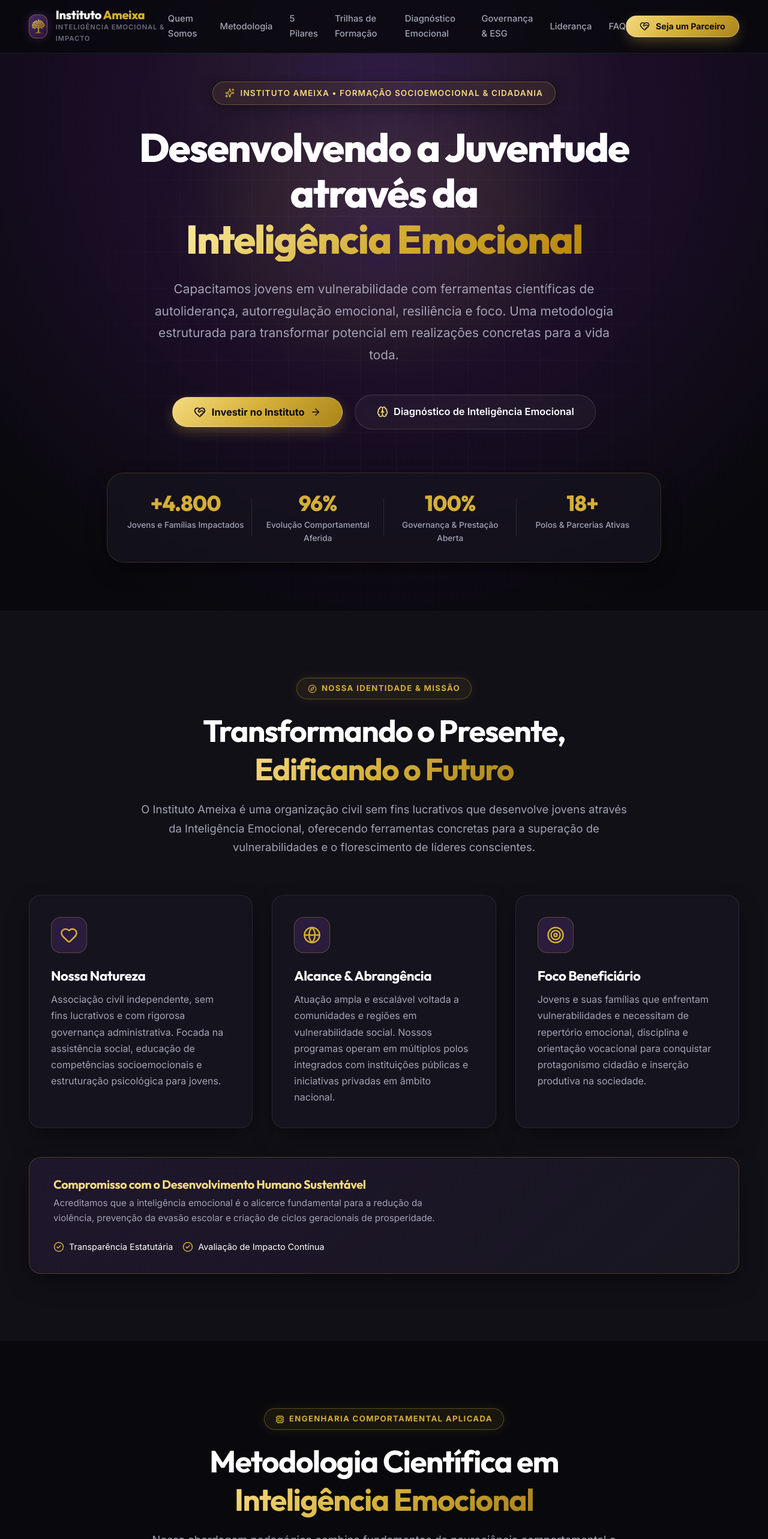
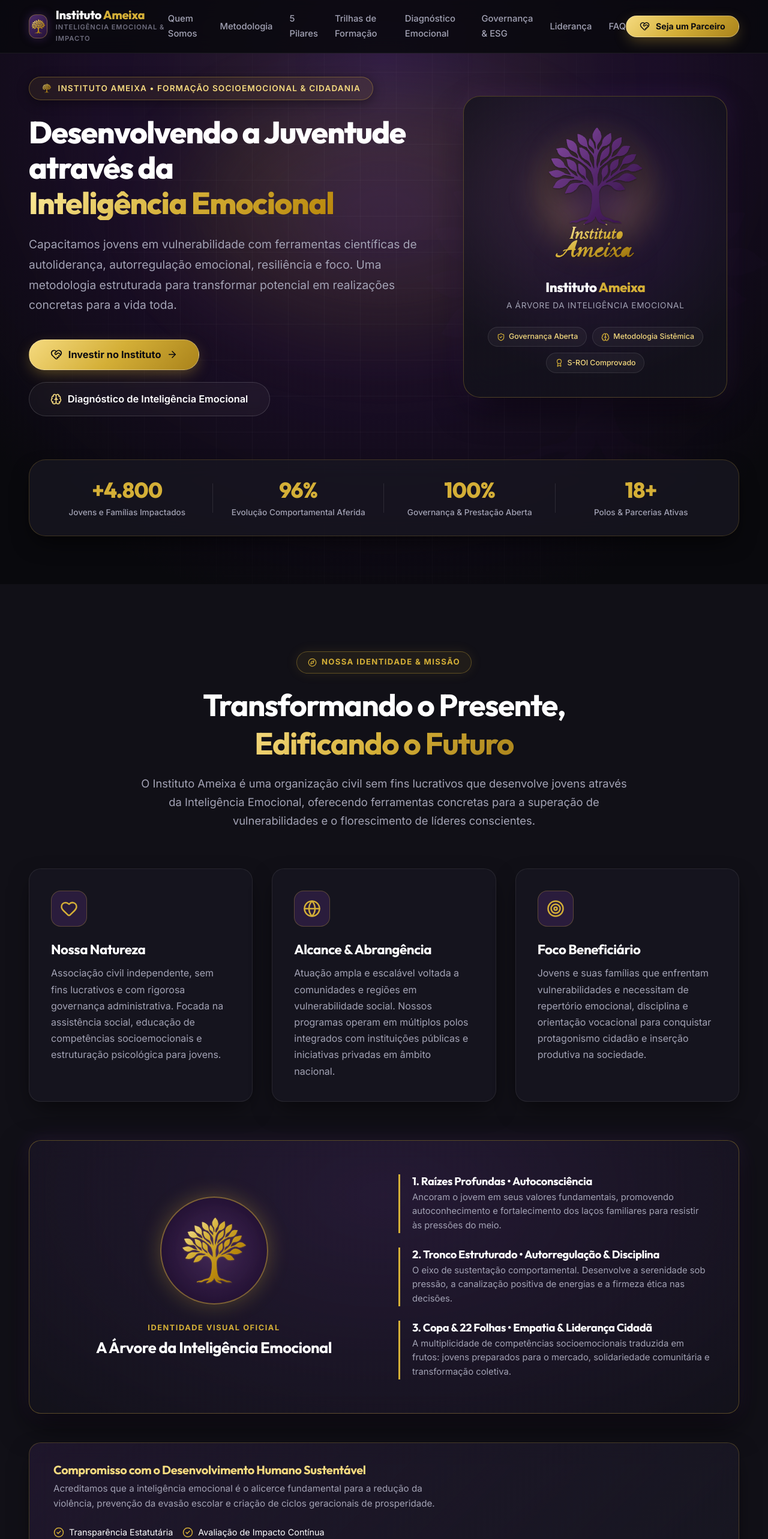
Before and after one commit to KrayKrazy/institutoameixa, a React (Vite) app: page / in a window 1280 px wide. Shown: the top 2566 px of the page at 60% size. Built offline with nearby package versions, Linux system fonts and the light colour scheme.

Commit message:
feat(ui): aplicar identidade visual oficial e anatomia da arvore da inteligencia emocional no site

```diff
--- a/src/components/Footer.jsx
+++ b/src/components/Footer.jsx
@@ -1,5 +1,5 @@
 import React, { useState } from 'react';
-import { Mail, Phone, Shield, Sparkles, Check, ArrowRight, HeartHandshake } from 'lucide-react';
+import { Mail, Phone, Shield, Check, ArrowRight, HeartHandshake } from 'lucide-react';
 
 const Footer = ({ onOpenPartnerModal }) => {
   const [newsletterEmail, setNewsletterEmail] = useState('');
--- a/src/components/Header.jsx
+++ b/src/components/Header.jsx
@@ -1,5 +1,5 @@
 import React, { useState, useEffect } from 'react';
-import { Sparkles, Menu, X, ArrowUpRight, HeartHandshake } from 'lucide-react';
+import { Menu, X, ArrowUpRight, HeartHandshake } from 'lucide-react';
 import styles from './Header.module.css';
 
 const Header = ({ onOpenPartnerModal }) => {
--- a/src/components/Hero.jsx
+++ b/src/components/Hero.jsx
@@ -1,16 +1,24 @@
 import React from 'react';
-import { ArrowRight, Sparkles, Brain, HeartHandshake } from 'lucide-react';
+import { ArrowRight, Brain, HeartHandshake, ShieldCheck, Award } from 'lucide-react';
 import styles from './Hero.module.css';
 
 const Hero = ({ onOpenPartnerModal }) => {
   return (
     <section className={styles.hero} id="inicio">
       <div className={styles.heroGlow} />
+      <div className={styles.treeWatermark} />
       <div className={styles.gridPattern} />
 
       <div className={`container ${styles.content}`}>
+        <div className={styles.heroSplit}>
+          {/* Coluna Esquerda: Mensagem Institucional */}
+          <div className={styles.leftCol}>
             <div className={styles.taglineBadge}>
-          <Sparkles size={16} color="var(--accent)" />
+              <img
+                src="/logo-symbol-gold.svg"
+                alt="Símbolo"
+                style={{ width: '18px', height: '18px' }}
+              />
               <span>Instituto Ameixa • Formação Socioemocional & Cidadania</span>
             </div>
 
@@ -41,6 +49,44 @@
                 <span>Diagnóstico de Inteligência Emocional</span>
               </a>
             </div>
+          </div>
+
+          {/* Coluna Direita: Vitrine do Emblema Oficial da Árvore */}
+          <div className={styles.rightCol}>
+            <div className={styles.emblemCard}>
+              <div className={styles.emblemImgWrapper}>
+                <div className={styles.emblemAura} />
+                <img
+                  src="/logo-vertical.svg"
+                  alt="Árvore da Inteligência Emocional - Instituto Ameixa"
+                  className={styles.emblemLogo}
+                />
+              </div>
+
+              <h2 className={styles.emblemTitle}>
+                Instituto <span>Ameixa</span>
+              </h2>
+              <p className={styles.emblemSub}>
+                A Árvore da Inteligência Emocional
+              </p>
+
+              <div className={styles.emblemBadges}>
+                <span className={styles.emblemPill}>
+                  <ShieldCheck size={14} color="var(--accent)" />
+                  <span>Governança Aberta</span>
+                </span>
+                <span className={styles.emblemPill}>
+                  <Brain size={14} color="var(--accent)" />
+                  <span>Metodologia Sistêmica</span>
+                </span>
+                <span className={styles.emblemPill}>
+                  <Award size={14} color="var(--accent)" />
+                  <span>S-ROI Comprovado</span>
+                </span>
+              </div>
+            </div>
+          </div>
+        </div>
 
         {/* Barra de Impacto & Métricas Enterprise */}
         <div className={styles.statsBar}>
--- a/src/components/Hero.module.css
+++ b/src/components/Hero.module.css
@@ -4,21 +4,36 @@
   display: flex;
   align-items: center;
   justify-content: center;
-  padding: 8.5rem 0 5rem 0;
+  padding: 8rem 0 5rem 0;
   overflow: hidden;
-  background: radial-gradient(circle at 50% 20%, rgba(106, 60, 151, 0.28) 0%, rgba(39, 18, 56, 0.6) 45%, rgba(9, 9, 13, 1) 85%);
+  background: radial-gradient(circle at 50% 15%, rgba(121, 66, 171, 0.22) 0%, rgba(39, 18, 56, 0.6) 45%, rgba(9, 9, 13, 1) 85%);
 }
 
 .heroGlow {
   position: absolute;
-  top: 15%;
+  top: 10%;
   left: 50%;
   transform: translateX(-50%);
-  width: 720px;
-  height: 480px;
-  background: radial-gradient(ellipse, rgba(121, 66, 171, 0.22) 0%, rgba(212, 175, 55, 0.08) 40%, transparent 70%);
-  filter: blur(40px);
+  width: 850px;
+  height: 520px;
+  background: radial-gradient(ellipse, rgba(126, 70, 155, 0.25) 0%, rgba(212, 175, 55, 0.1) 40%, transparent 70%);
+  filter: blur(50px);
   pointer-events: none;
+}
+
+.treeWatermark {
+  position: absolute;
+  top: 50%;
+  right: -5%;
+  transform: translateY(-50%);
+  width: 700px;
+  height: 700px;
+  opacity: 0.04;
+  pointer-events: none;
+  background-image: url('/logo-symbol.svg');
+  background-repeat: no-repeat;
+  background-position: center;
+  background-size: contain;
 }
 
 .gridPattern {
@@ -30,17 +45,27 @@
   background-image: linear-gradient(rgba(255, 255, 255, 0.03) 1px, transparent 1px),
     linear-gradient(90deg, rgba(255, 255, 255, 0.03) 1px, transparent 1px);
   background-size: 60px 60px;
-  mask-image: radial-gradient(circle at center, black 35%, transparent 75%);
-  -webkit-mask-image: radial-gradient(circle at center, black 35%, transparent 75%);
+  mask-image: radial-gradient(circle at center, black 40%, transparent 80%);
+  -webkit-mask-image: radial-gradient(circle at center, black 40%, transparent 80%);
   pointer-events: none;
 }
 
 .content {
   position: relative;
   z-index: 2;
-  text-align: center;
-  max-width: 980px;
-  margin: 0 auto;
+  width: 100%;
+}
+
+.heroSplit {
+  display: grid;
+  grid-template-columns: 1.15fr 0.85fr;
+  gap: 3.5rem;
+  align-items: center;
+  margin-bottom: 4.5rem;
+}
+
+.leftCol {
+  text-align: left;
 }
 
 .taglineBadge {
@@ -56,17 +81,17 @@
   font-weight: 600;
   letter-spacing: 0.08em;
   text-transform: uppercase;
-  margin-bottom: 2rem;
+  margin-bottom: 1.5rem;
   backdrop-filter: blur(10px);
   box-shadow: 0 4px 20px rgba(0, 0, 0, 0.4);
 }
 
 .title {
-  font-size: clamp(2.4rem, 5.2vw, 4.3rem);
+  font-size: clamp(2.3rem, 4vw, 3.8rem);
   font-weight: 800;
   line-height: 1.15;
   letter-spacing: -0.03em;
-  margin-bottom: 1.75rem;
+  margin-bottom: 1.5rem;
   color: #ffffff;
 }
 
@@ -79,34 +104,133 @@
 }
 
 .subtitle {
-  font-size: clamp(1.05rem, 2vw, 1.3rem);
+  font-size: clamp(1.025rem, 1.8vw, 1.2rem);
   color: var(--text-secondary);
   line-height: 1.75;
-  max-width: 780px;
-  margin: 0 auto 3rem auto;
+  margin-bottom: 2.5rem;
   font-weight: 400;
 }
 
 .ctaGroup {
   display: flex;
   align-items: center;
-  justify-content: center;
   gap: 1.25rem;
   flex-wrap: wrap;
-  margin-bottom: 4.5rem;
 }
 
+/* Right Column: Emblem Showcase */
+.rightCol {
+  display: flex;
+  justify-content: center;
+  position: relative;
+}
+
+.emblemCard {
+  width: 100%;
+  max-width: 440px;
+  background: radial-gradient(circle at 50% 35%, rgba(75, 44, 107, 0.35) 0%, rgba(19, 18, 27, 0.85) 75%);
+  backdrop-filter: blur(20px);
+  -webkit-backdrop-filter: blur(20px);
+  border: 1px solid rgba(212, 175, 55, 0.3);
+  border-radius: var(--radius-xl);
+  padding: 2.5rem 2rem;
+  display: flex;
+  flex-direction: column;
+  align-items: center;
+  text-align: center;
+  box-shadow: 0 24px 60px -15px rgba(0, 0, 0, 0.8), 0 0 40px rgba(121, 66, 171, 0.2);
+  position: relative;
+  transition: transform 0.3s ease;
+}
+
+.emblemCard:hover {
+  transform: translateY(-6px);
+  border-color: rgba(212, 175, 55, 0.5);
+}
+
+.emblemImgWrapper {
+  width: 240px;
+  height: 240px;
+  display: flex;
+  align-items: center;
+  justify-content: center;
+  margin-bottom: 1.5rem;
+  position: relative;
+}
+
+.emblemAura {
+  position: absolute;
+  top: 50%;
+  left: 50%;
+  transform: translate(-50%, -50%);
+  width: 220px;
+  height: 220px;
+  border-radius: 50%;
+  background: radial-gradient(circle, rgba(126, 70, 155, 0.45) 0%, rgba(212, 175, 55, 0.2) 50%, transparent 75%);
+  filter: blur(20px);
+  pointer-events: none;
+}
+
+.emblemLogo {
+  width: 100%;
+  height: 100%;
+  object-fit: contain;
+  position: relative;
+  z-index: 2;
+  filter: drop-shadow(0 10px 20px rgba(0, 0, 0, 0.6));
+}
+
+.emblemTitle {
+  font-family: var(--font-heading);
+  font-size: 1.4rem;
+  font-weight: 800;
+  color: #ffffff;
+  margin-bottom: 0.35rem;
+}
+
+.emblemTitle span {
+  color: var(--accent);
+}
+
+.emblemSub {
+  font-size: 0.85rem;
+  color: var(--text-secondary);
+  letter-spacing: 0.05em;
+  margin-bottom: 1.5rem;
+  text-transform: uppercase;
+}
+
+.emblemBadges {
+  display: flex;
+  gap: 0.6rem;
+  flex-wrap: wrap;
+  justify-content: center;
+}
+
+.emblemPill {
+  display: inline-flex;
+  align-items: center;
+  gap: 0.4rem;
+  padding: 0.35rem 0.85rem;
+  background: rgba(255, 255, 255, 0.04);
+  border: 1px solid rgba(255, 255, 255, 0.1);
+  border-radius: 50px;
+  font-size: 0.775rem;
+  color: var(--accent-light);
+  font-weight: 500;
+}
+
+/* Stats Bar */
 .statsBar {
   display: grid;
   grid-template-columns: repeat(4, 1fr);
   gap: 1.5rem;
-  max-width: 1040px;
-  margin: 0 auto;
+  max-width: 100%;
   padding: 1.75rem 2rem;
-  background: rgba(24, 23, 34, 0.6);
+  background: rgba(24, 23, 34, 0.75);
   backdrop-filter: blur(16px);
   -webkit-backdrop-filter: blur(16px);
-  border: 1px solid rgba(212, 175, 55, 0.2);
+  border: 1px solid rgba(212, 175, 55, 0.22);
   border-radius: var(--radius-xl);
   box-shadow: 0 16px 36px -10px rgba(0, 0, 0, 0.7);
 }
@@ -145,7 +269,17 @@
   font-weight: 500;
 }
 
-@media (max-width: 900px) {
+@media (max-width: 980px) {
+  .heroSplit {
+    grid-template-columns: 1fr;
+    gap: 3rem;
+  }
+  .leftCol {
+    text-align: center;
+  }
+  .ctaGroup {
+    justify-content: center;
+  }
   .statsBar {
     grid-template-columns: repeat(2, 1fr);
     gap: 2rem 1rem;
--- a/src/components/Sobre.jsx
+++ b/src/components/Sobre.jsx
@@ -26,7 +26,7 @@
             display: 'grid',
             gridTemplateColumns: 'repeat(auto-fit, minmax(320px, 1fr))',
             gap: '2rem',
-            marginBottom: '3rem',
+            marginBottom: '4rem',
           }}
         >
           <div className="glass-card">
@@ -102,6 +102,98 @@
           </div>
         </div>
 
+        {/* Seção Exclusiva da Identidade Visual: A Simbologia da Árvore */}
+        <div
+          className="glass-card"
+          style={{
+            border: '1px solid rgba(212, 175, 55, 0.35)',
+            padding: '3.5rem 3rem',
+            background: 'radial-gradient(ellipse at 50% 20%, rgba(75, 44, 107, 0.35) 0%, rgba(19, 18, 27, 0.95) 100%)',
+            boxShadow: '0 20px 50px rgba(0, 0, 0, 0.6), 0 0 35px rgba(121, 66, 171, 0.2)',
+            marginBottom: '3rem',
+          }}
+        >
+          <div
+            style={{
+              display: 'grid',
+              gridTemplateColumns: 'repeat(auto-fit, minmax(300px, 1fr))',
+              gap: '3rem',
+              alignItems: 'center',
+            }}
+          >
+            {/* Visual da Árvore */}
+            <div style={{ textAlign: 'center' }}>
+              <div
+                style={{
+                  width: '180px',
+                  height: '180px',
+                  borderRadius: '50%',
+                  background: 'radial-gradient(circle, rgba(126, 70, 155, 0.4) 0%, rgba(39, 18, 56, 0.8) 70%)',
+                  border: '2px solid rgba(212, 175, 55, 0.5)',
+                  display: 'flex',
+                  alignItems: 'center',
+                  justifyContent: 'center',
+                  margin: '0 auto 1.5rem auto',
+                  boxShadow: '0 0 35px rgba(212, 175, 55, 0.3)',
+                }}
+              >
+                <img
+                  src="/logo-symbol-gold.svg"
+                  alt="Símbolo Oficial da Árvore"
+                  style={{ width: '130px', height: '130px' }}
+                />
+              </div>
+              <span
+                style={{
+                  fontSize: '0.8rem',
+                  textTransform: 'uppercase',
+                  letterSpacing: '0.12em',
+                  color: 'var(--accent)',
+                  fontWeight: '700',
+                }}
+              >
+                Identidade Visual Oficial
+              </span>
+              <h3 style={{ fontSize: '1.6rem', color: '#fff', marginTop: '0.35rem' }}>
+                A Árvore da Inteligência Emocional
+              </h3>
+            </div>
+
+            {/* Tríade de Significado */}
+            <div style={{ display: 'flex', flexDirection: 'column', gap: '1.5rem' }}>
+              <div style={{ borderLeft: '3px solid var(--accent)', paddingLeft: '1.25rem' }}>
+                <h4 style={{ fontSize: '1.15rem', color: '#fff', marginBottom: '0.25rem' }}>
+                  1. Raízes Profundas • Autoconsciência
+                </h4>
+                <p style={{ color: 'var(--text-secondary)', fontSize: '0.925rem', lineHeight: '1.6' }}>
+                  Ancoram o jovem em seus valores fundamentais, promovendo autoconhecimento e
+                  fortalecimento dos laços familiares para resistir às pressões do meio.
+                </p>
+              </div>
+
+              <div style={{ borderLeft: '3px solid var(--accent)', paddingLeft: '1.25rem' }}>
+                <h4 style={{ fontSize: '1.15rem', color: '#fff', marginBottom: '0.25rem' }}>
+                  2. Tronco Estruturado • Autorregulação & Disciplina
+                </h4>
+                <p style={{ color: 'var(--text-secondary)', fontSize: '0.925rem', lineHeight: '1.6' }}>
+                  O eixo de sustentação comportamental. Desenvolve a serenidade sob pressão,
+                  a canalização positiva de energias e a firmeza ética nas decisões.
+                </p>
+              </div>
+
+              <div style={{ borderLeft: '3px solid var(--accent)', paddingLeft: '1.25rem' }}>
+                <h4 style={{ fontSize: '1.15rem', color: '#fff', marginBottom: '0.25rem' }}>
+                  3. Copa & 22 Folhas • Empatia & Liderança Cidadã
+                </h4>
+                <p style={{ color: 'var(--text-secondary)', fontSize: '0.925rem', lineHeight: '1.6' }}>
+                  A multiplicidade de competências socioemocionais traduzida em frutos:
+                  jovens preparados para o mercado, solidariedade comunitária e transformação coletiva.
+                </p>
+              </div>
+            </div>
+          </div>
+        </div>
+
         {/* Faixa Institucional de Princípios */}
         <div
           className="glass-card"
```
Lines whose indentation alone changed are shown as unchanged.
